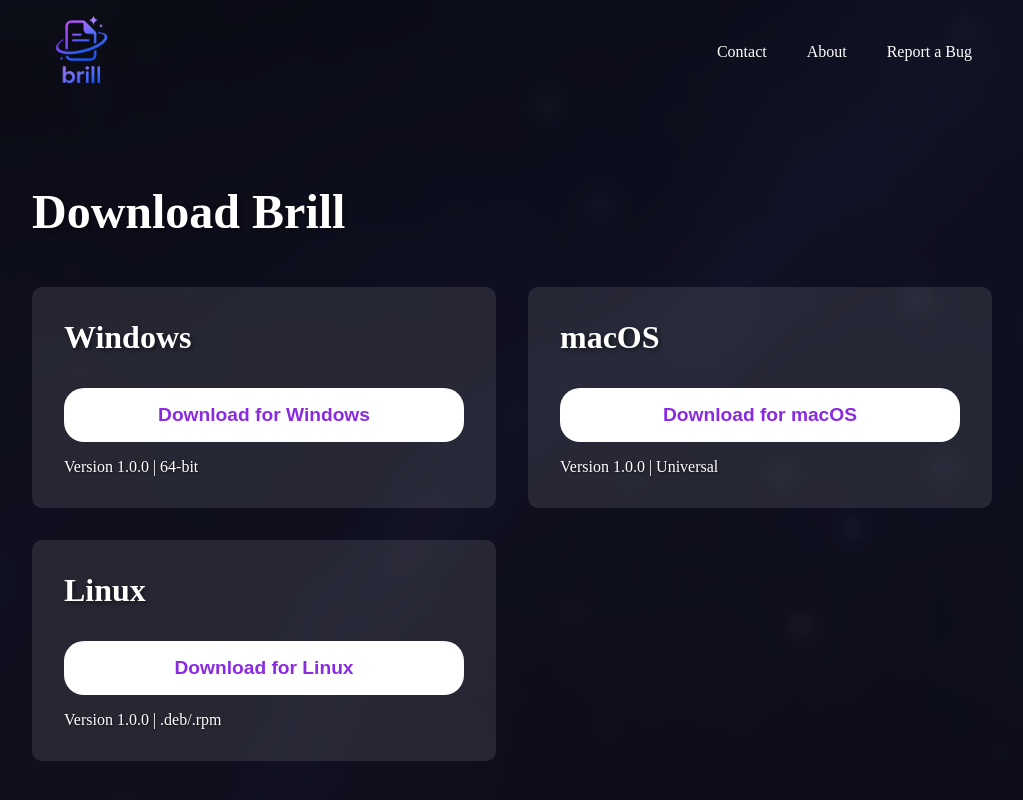
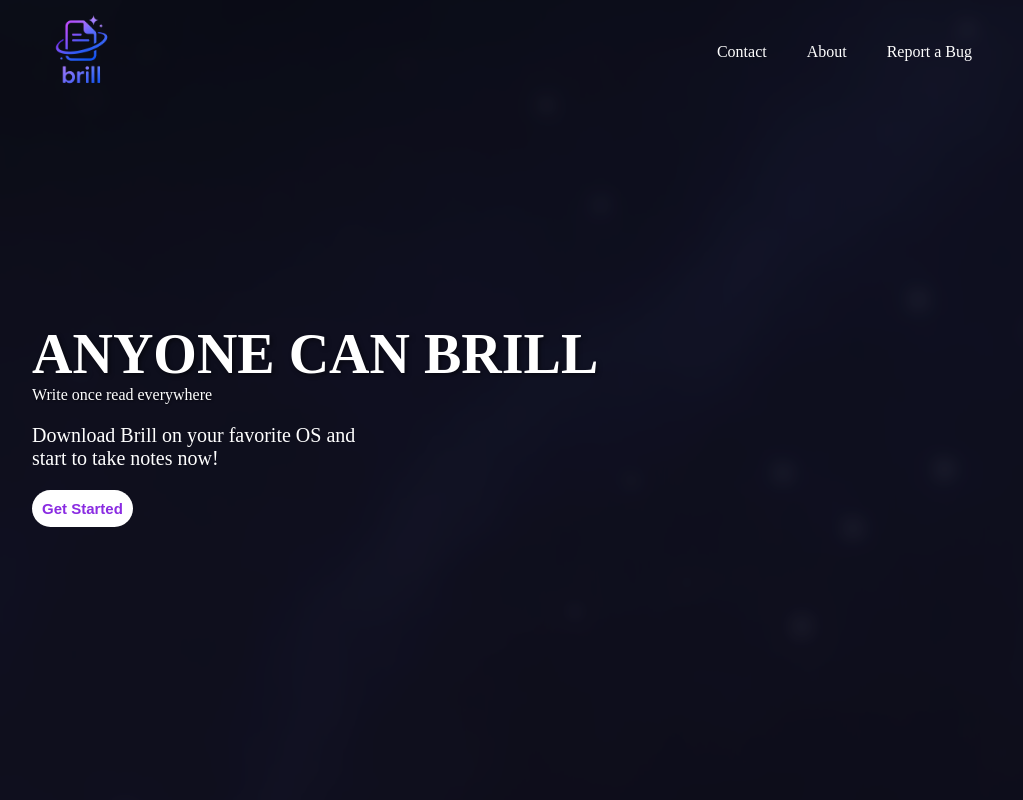
Before and after one commit to GuilhermeMoreir4/brill, a Vue app: page /download in a window 1280 px wide. Shown: the whole page, without its empty margins (128-1151 px from the left). Built offline with nearby package versions, Linux system fonts and the light colour scheme.

Commit message:
fixing the home error

```diff
--- a/package.json
+++ b/package.json
@@ -6,7 +6,8 @@
   "scripts": {
     "dev": "vite",
     "build": "vite build",
-    "preview": "vite preview"
+    "preview": "vite preview",
+    "deploy": "gh-pages -d dist"
   },
   "dependencies": {
     "vue": "^3.5.13",
@@ -14,6 +15,7 @@
   },
   "devDependencies": {
     "@vitejs/plugin-vue": "^5.2.3",
+    "gh-pages": "^6.3.0",
     "vite": "^6.2.4",
     "vite-plugin-vue-devtools": "^7.7.2"
   }
--- a/src/App.vue
+++ b/src/App.vue
@@ -1,12 +1,14 @@
 <template>
   <div id="app">
     <Navigation />
+    <Home/>
     <router-view></router-view>
   </div>
 </template>
 
 <script setup>
 import Navigation from './components/Navigation.vue'
+import Home from './components/Home.vue'
 </script>
 
 <style>
--- a/vite.config.js
+++ b/vite.config.js
@@ -9,5 +9,6 @@
     alias: {
       '@': fileURLToPath(new URL('./src', import.meta.url))
     }
-  }
+  },
+  base: '/Brill/',
 })
```
Also changed, not shown: 1 other file (tests, documents, lock files or other folders).
